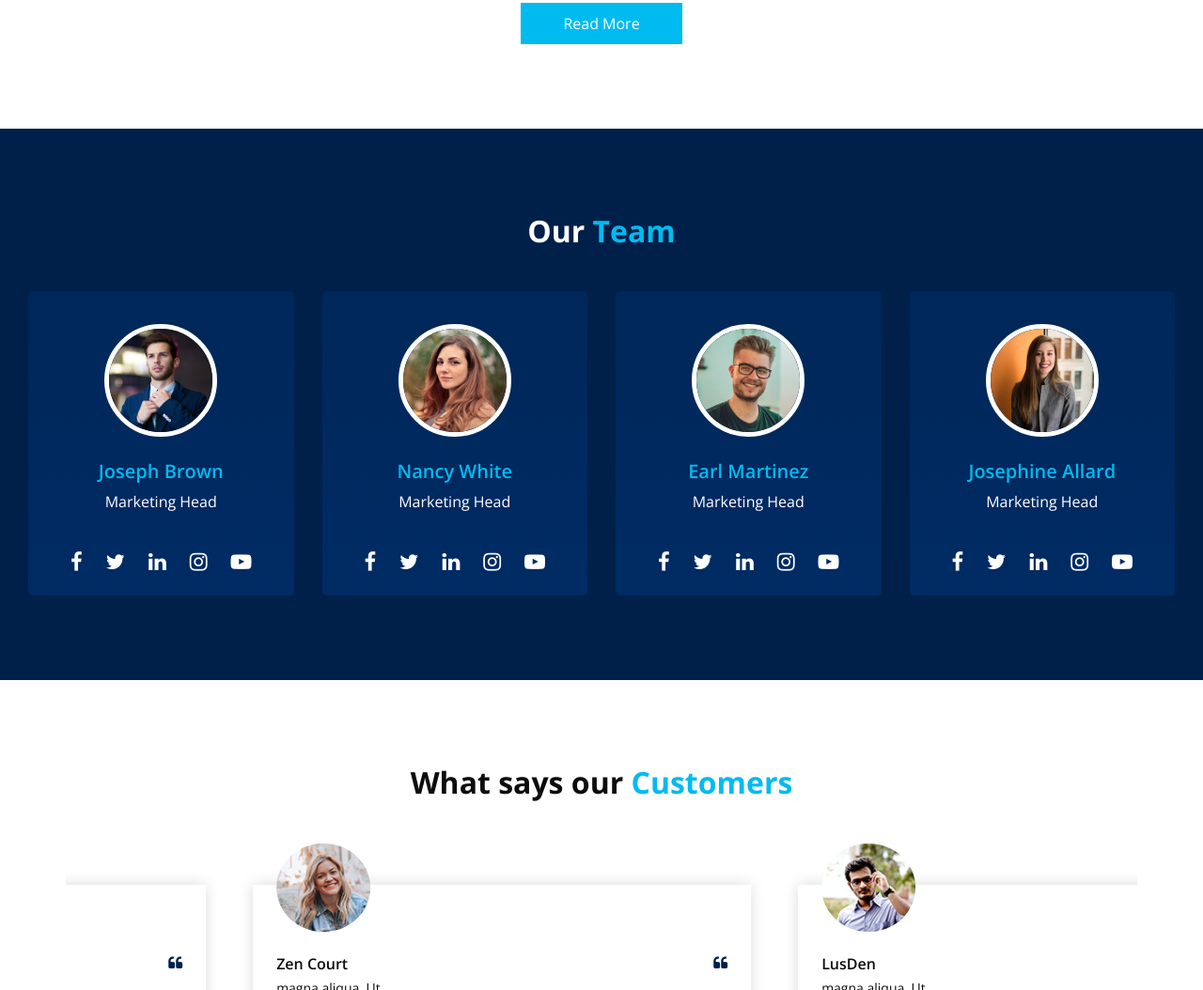
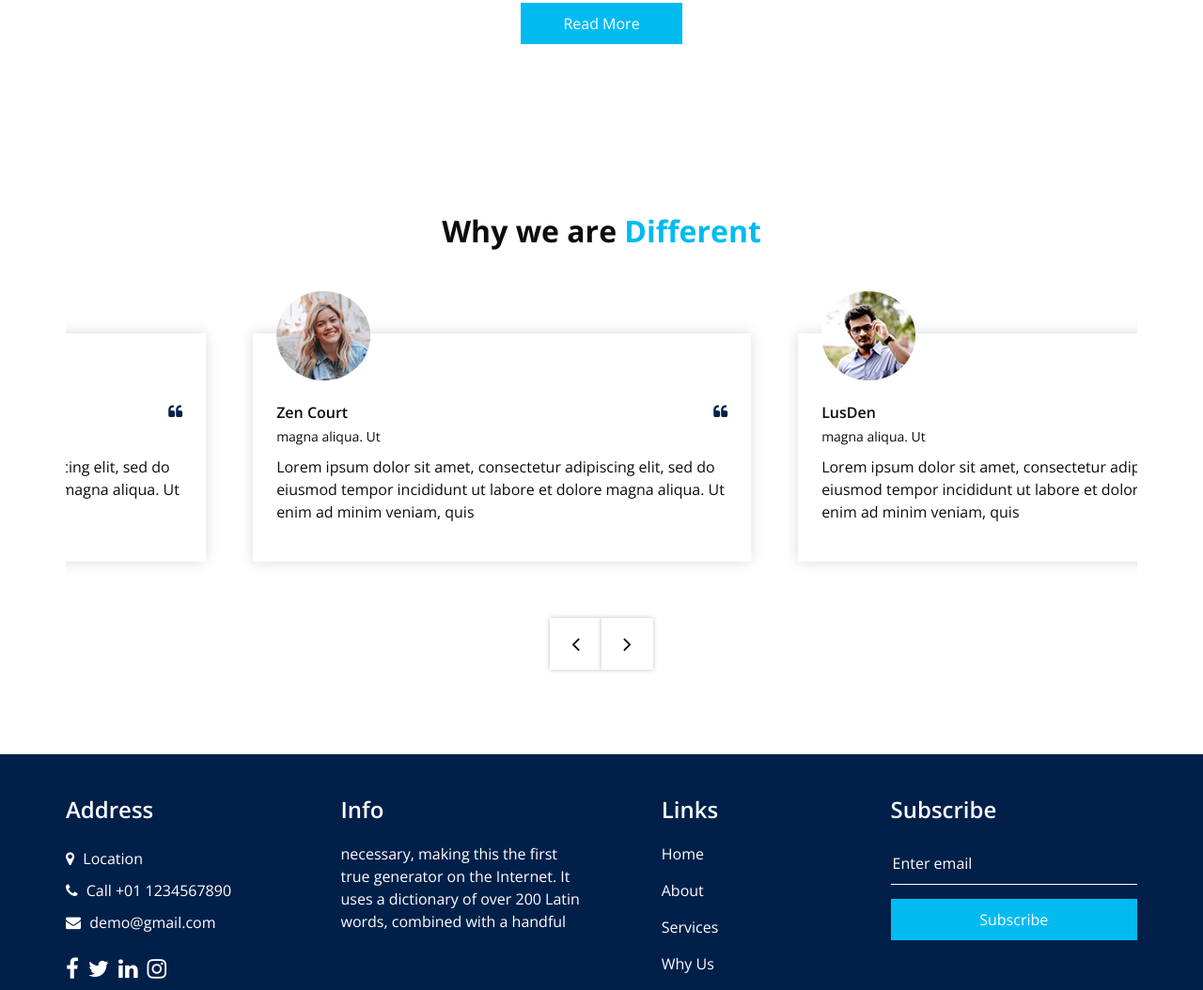
Before and after one commit to finsteadai/finsteadai.github.io, a plain HTML site: page index.html in a window 1280 px wide. Shown: the part 4264-5318 px from the top of the page at 94% size. Drawn offline with nearby package versions, Linux system fonts and the light colour scheme; some packages are replaced by stand-ins of ours.

Commit message:
Update index.html

```diff
--- a/index.html
+++ b/index.html
@@ -460,150 +460,7 @@
 
   <!-- end why section -->
 
-  <!-- team section -->
-  <section class="team_section layout_padding">
-    <div class="container-fluid">
-      <div class="heading_container heading_center">
-        <h2 class="">
-          Our <span> Team</span>
-        </h2>
-      </div>
 
-      <div class="team_container">
-        <div class="row">
-          <div class="col-lg-3 col-sm-6">
-            <div class="box ">
-              <div class="img-box">
-                <img src="images/team-1.jpg" class="img1" alt="">
-              </div>
-              <div class="detail-box">
-                <h5>
-                  Joseph Brown
-                </h5>
-                <p>
-                  Marketing Head
-                </p>
-              </div>
-              <div class="social_box">
-                <a href="#">
-                  <i class="fa fa-facebook" aria-hidden="true"></i>
-                </a>
-                <a href="#">
-                  <i class="fa fa-twitter" aria-hidden="true"></i>
-                </a>
-                <a href="#">
-                  <i class="fa fa-linkedin" aria-hidden="true"></i>
-                </a>
-                <a href="#">
-                  <i class="fa fa-instagram" aria-hidden="true"></i>
-                </a>
-                <a href="#">
-                  <i class="fa fa-youtube-play" aria-hidden="true"></i>
-                </a>
-              </div>
-            </div>
-          </div>
-          <div class="col-lg-3 col-sm-6">
-            <div class="box ">
-              <div class="img-box">
-                <img src="images/team-2.jpg" class="img1" alt="">
-              </div>
-              <div class="detail-box">
-                <h5>
-                  Nancy White
-                </h5>
-                <p>
-                  Marketing Head
-                </p>
-              </div>
-              <div class="social_box">
-                <a href="#">
-                  <i class="fa fa-facebook" aria-hidden="true"></i>
-                </a>
-                <a href="#">
-                  <i class="fa fa-twitter" aria-hidden="true"></i>
-                </a>
-                <a href="#">
-                  <i class="fa fa-linkedin" aria-hidden="true"></i>
-                </a>
-                <a href="#">
-                  <i class="fa fa-instagram" aria-hidden="true"></i>
-                </a>
-                <a href="#">
-                  <i class="fa fa-youtube-play" aria-hidden="true"></i>
-                </a>
-              </div>
-            </div>
-          </div>
-          <div class="col-lg-3 col-sm-6">
-            <div class="box ">
-              <div class="img-box">
-                <img src="images/team-3.jpg" class="img1" alt="">
-              </div>
-              <div class="detail-box">
-                <h5>
-                  Earl Martinez
-                </h5>
-                <p>
-                  Marketing Head
-                </p>
-              </div>
-              <div class="social_box">
-                <a href="#">
-                  <i class="fa fa-facebook" aria-hidden="true"></i>
-                </a>
-                <a href="#">
-                  <i class="fa fa-twitter" aria-hidden="true"></i>
-                </a>
-                <a href="#">
-                  <i class="fa fa-linkedin" aria-hidden="true"></i>
-                </a>
-                <a href="#">
-                  <i class="fa fa-instagram" aria-hidden="true"></i>
-                </a>
-                <a href="#">
-                  <i class="fa fa-youtube-play" aria-hidden="true"></i>
-                </a>
-              </div>
-            </div>
-          </div>
-          <div class="col-lg-3 col-sm-6">
-            <div class="box ">
-              <div class="img-box">
-                <img src="images/team-4.jpg" class="img1" alt="">
-              </div>
-              <div class="detail-box">
-                <h5>
-                  Josephine Allard
-                </h5>
-                <p>
-                  Marketing Head
-                </p>
-              </div>
-              <div class="social_box">
-                <a href="#">
-                  <i class="fa fa-facebook" aria-hidden="true"></i>
-                </a>
-                <a href="#">
-                  <i class="fa fa-twitter" aria-hidden="true"></i>
-                </a>
-                <a href="#">
-                  <i class="fa fa-linkedin" aria-hidden="true"></i>
-                </a>
-                <a href="#">
-                  <i class="fa fa-instagram" aria-hidden="true"></i>
-                </a>
-                <a href="#">
-                  <i class="fa fa-youtube-play" aria-hidden="true"></i>
-                </a>
-              </div>
-            </div>
-          </div>
-        </div>
-      </div>
-    </div>
-  </section>
-  <!-- end team section -->
 
 
   <!-- client section -->
@@ -612,7 +469,7 @@
     <div class="container">
       <div class="heading_container heading_center psudo_white_primary mb_45">
         <h2>
-          What says our <span>Customers</span>
+          Why we are <span>Different</span>
         </h2>
       </div>
       <div class="carousel-wrap ">
```
